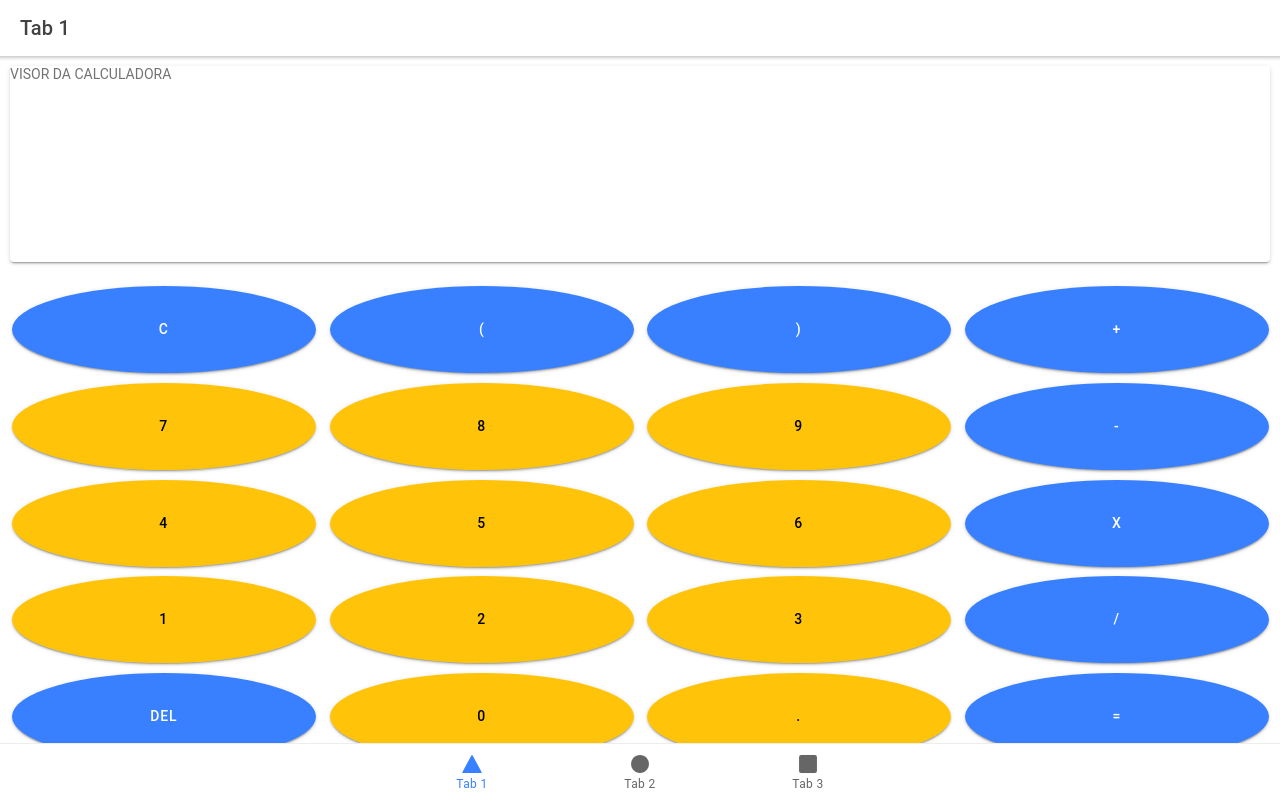
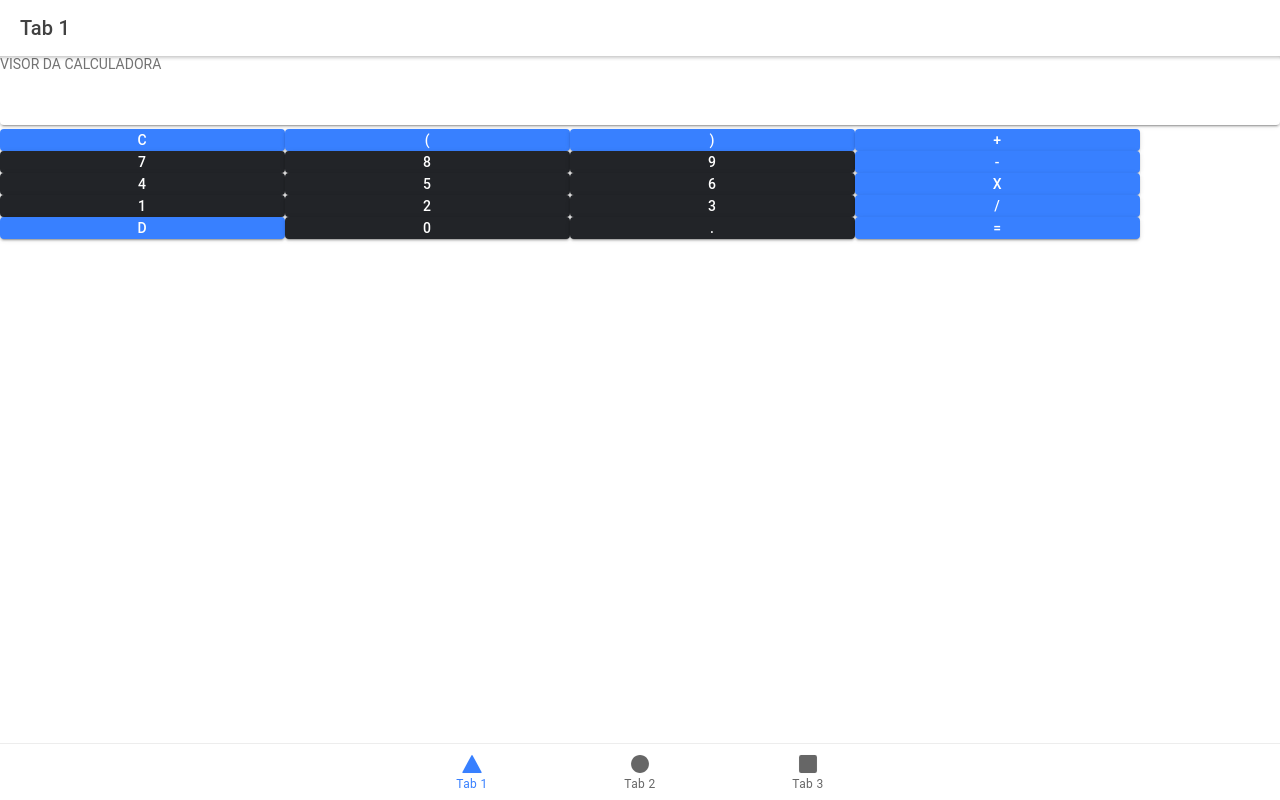
Before and after one commit to UniFil-extensao/calculadora-ionic, a React (Create React App) app: page /tab1 in a window 1280 px wide. Built offline with nearby package versions, Linux system fonts and the light colour scheme.

Commit message:
Aula 24/08

```diff
--- a/package.json
+++ b/package.json
@@ -65,7 +65,8 @@
     ]
   },
   "devDependencies": {
-    "@capacitor/cli": "4.0.1"
+    "@capacitor/cli": "4.0.1",
+    "@ionic/lab": "3.2.13"
   },
   "description": "An Ionic project"
 }
--- a/src/pages/Tab1.css
+++ b/src/pages/Tab1.css
@@ -1,25 +1,62 @@
- ion-button{
-   --border-radius: 100%;
-   height:100%
+/* ion-button{
+    --border-radius: 10%;
+    max-width: 100%;
+    width: 100%;
+    height: 100%;
+    font-size: 100%;
+
 }
 
-ion-grid{
+ion-content{
     max-height: 100%;
     height: 100%;
 }
 
-#visor{
-    height: 28.57%;
+ion-card{
+    height: 10%;
+    padding: 0;
+    margin: 0;
+}
+
+ion-grid{
+    width: 100%;
+    max-height: 90%;
+    height: 90%;
+    padding: 0;
+    margin: 0;
 }
 
 ion-row{
-    height: 14.285%;
+    height: 20%;
 }
 
-/* #del{
-    --border-radius: 100%
+ion-button{
+    width: 100%;
 } */
 
-/* .botoes-redondos{
-    --border-radius: 100%
-} */
+
+ion-content{
+    height: 100%;
+    max-width: 100%;
+}
+
+ion-card{
+    margin: 0;
+    height: 10%;
+}
+
+ion-grid{
+    margin: 0;
+    height: 100%;
+    padding: 0 ;
+}
+
+ion-col{
+    padding: 0;
+}
+
+ion-button{
+    width: 100%;
+    height: 100%;
+    margin:0;
+}
--- a/src/pages/Tab1.tsx
+++ b/src/pages/Tab1.tsx
@@ -10,89 +10,89 @@ const Tab1: React.FC = () => {
           <IonTitle>Tab 1</IonTitle>
         </IonToolbar>
       </IonHeader>
-      <IonContent>
+      <IonContent fullscreen>
       <IonCard id="visor">
         VISOR DA CALCULADORA
       </IonCard>
-      <IonGrid>
+      <IonGrid fixed={true}>
 
         <IonRow>
           <IonCol >
-            <IonButton expand='full' shape='round' color="primary">C</IonButton>
+            <IonButton  color="primary">C</IonButton>
           </IonCol>
           <IonCol>
-          <IonButton expand='full' shape='round' color="primary">(</IonButton>
+          <IonButton  color="primary">(</IonButton>
           </IonCol>
           <IonCol>
-            <IonButton expand='full' shape='round' color="primary">)</IonButton>
+            <IonButton  color="primary">)</IonButton>
           </IonCol>
           <IonCol>
-            <IonButton expand='full' shape='round' color="primary">+</IonButton>
+            <IonButton  color="primary">+</IonButton>
           </IonCol>
         </IonRow>
 
         <IonRow>
           <IonCol>
-            <IonButton expand='full' shape='round' color="warning">7</IonButton>
+            <IonButton  color="dark">7</IonButton>
           </IonCol>
 
           <IonCol>
-            <IonButton expand='full' shape='round' color="warning">8</IonButton>
+            <IonButton  color="dark">8</IonButton>
           </IonCol>
 
           <IonCol>
-            <IonButton expand='full' shape='round' color="warning">9</IonButton>
+            <IonButton  color="dark">9</IonButton>
           </IonCol>
 
           <IonCol>
-            <IonButton expand='full' shape='round' color="primary">-</IonButton>
+            <IonButton  color="primary">-</IonButton>
           </IonCol>
         </IonRow>
         <IonRow>
           <IonCol>
-            <IonButton expand='full' shape='round' color="warning">4</IonButton>
+            <IonButton  color="dark">4</IonButton>
           </IonCol>
 
           <IonCol>
-            <IonButton expand='full' shape='round' color="warning">5</IonButton>
+            <IonButton  color="dark">5</IonButton>
           </IonCol>
 
           <IonCol>
-            <IonButton expand='full' shape='round' color="warning">6</IonButton>
+            <IonButton  color="dark">6</IonButton>
           </IonCol>
 
           <IonCol>
-            <IonButton expand='full' shape='round' color="primary">x</IonButton>
+            <IonButton  color="primary">x</IonButton>
           </IonCol>
 
 
         </IonRow>
         <IonRow>
         <IonCol>
-            <IonButton expand='full' shape='round' color="warning">1</IonButton>
+            <IonButton  color="dark">1</IonButton>
           </IonCol>
           <IonCol>
-            <IonButton expand='full' shape='round' color="warning">2</IonButton>
+            <IonButton  color="dark">2</IonButton>
           </IonCol>
           <IonCol>
-            <IonButton expand='full' shape='round' color="warning">3</IonButton>
+            <IonButton  color="dark">3</IonButton>
           </IonCol>
           <IonCol>
-            <IonButton expand='full' shape='round' color="primary">/</IonButton>
+            <IonButton  color="primary">/</IonButton>
           </IonCol>
         </IonRow>
         <IonRow>
         <IonCol>
-            <IonButton expand='full' shape='round' color="primary" id="del" class='botoes-redondos'>Del</IonButton>
+            <IonButton  color="primary" class='botoes-redondos'>D</IonButton>
           </IonCol>
           <IonCol>
-            <IonButton expand='full' shape='round' color="warning">0</IonButton>
+            <IonButton  color="dark">0</IonButton>
           </IonCol>
           <IonCol>
-            <IonButton expand='full' shape='round' color="warning" class='botoes-redondos'>.</IonButton>
+            <IonButton  color="dark" class='botoes-redondos'>.</IonButton>
           </IonCol>
           <IonCol>
-            <IonButton expand='full' shape='round' color="primary">=</IonButton>
+            <IonButton  color="primary">=</IonButton>
           </IonCol>
         </IonRow>
       </IonGrid>
```
Also changed, not shown: 1 other file (tests, documents, lock files or other folders).
